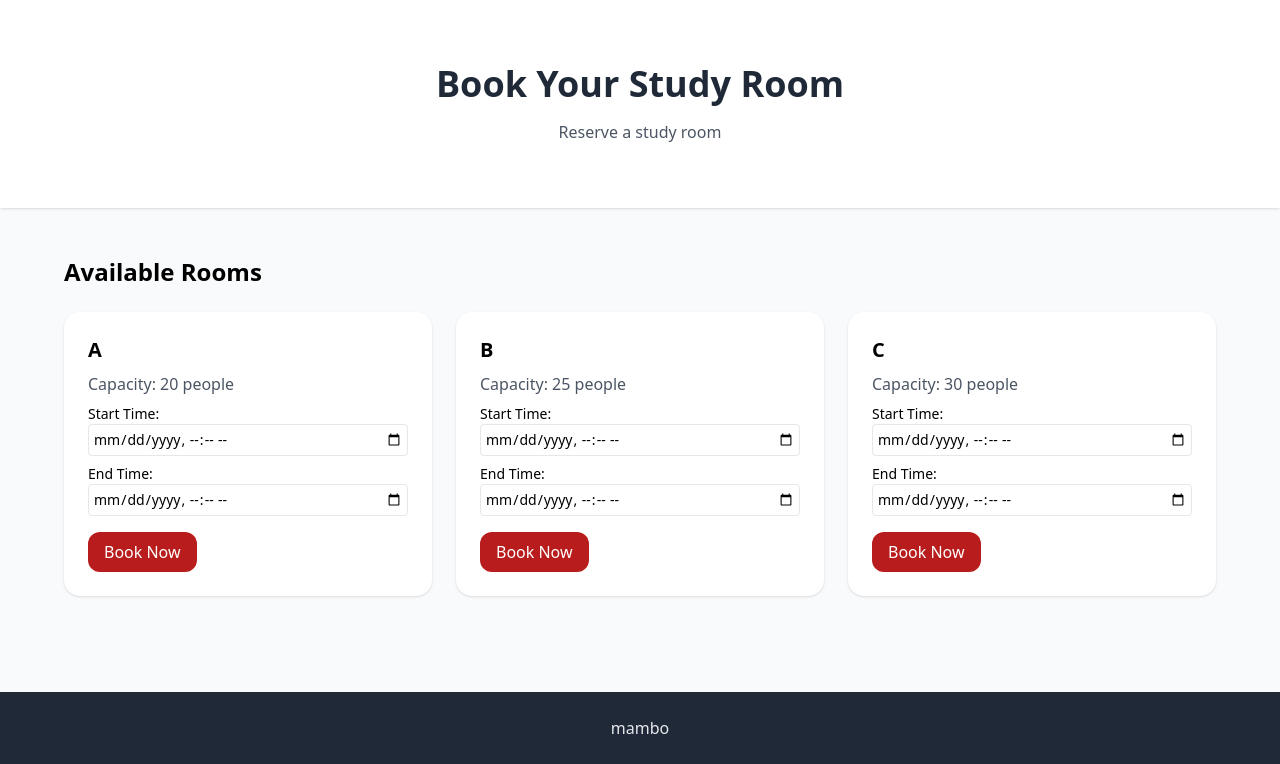
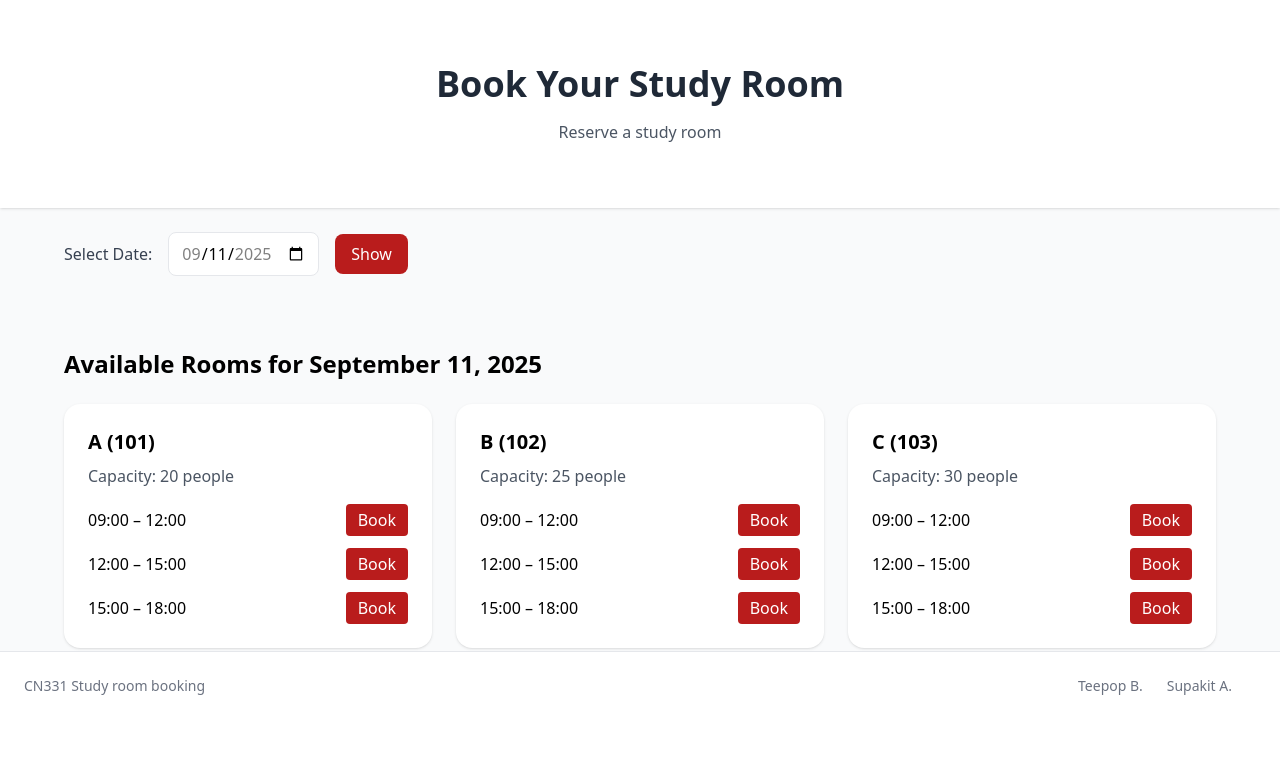
Before and after one commit to 6610685197/cn331-as2, a Django app: page / in a window 1280 px wide. Shown: the part 80-844 px from the top of the page. After the commit the page ends 775 px from the top, so only its background shows below. Run offline with Django 5.2, Linux system fonts and the light colour scheme; data comes from the database, SQL or seed files in the repository; data that the repository does not hold is empty; some libraries are stand-ins or nearby versions.

Commit message:
modified /template

```diff
--- a/booking/templates/base.html
+++ b/booking/templates/base.html
@@ -28,10 +28,19 @@
     </main>
 
     <!-- Footer -->
-    <footer class="bg-gray-800 text-gray-200 py-6 mt-12">
-        <div class="max-w-6xl mx-auto text-center">
-            <p>mambo</p>
-        </div>
+    <footer
+        class="fixed bottom-0 left-0 z-20 w-full p-4 bg-white border-t border-gray-200 shadow-sm md:flex md:items-center md:justify-between md:p-6 dark:bg-gray-800 dark:border-gray-600">
+        <span class="text-sm text-gray-500 sm:text-center dark:text-gray-400">
+            <p class="hover:">CN331 Study room booking </p>
+        </span>
+        <ul class="flex flex-wrap items-center mt-3 text-sm font-medium text-gray-500 dark:text-gray-400 sm:mt-0">
+            <li>
+                <a href="#" class="hover:underline me-4 md:me-6">Teepop B.</a>
+            </li>
+            <li>
+                <a href="#" class="hover:underline me-4 md:me-6">Supakit A.</a>
+            </li>
+        </ul>
     </footer>
 </body>
 
--- a/booking/templates/index.html
+++ b/booking/templates/index.html
@@ -1,6 +1,8 @@
-{% extends "base.html" %}
+{% extends 'base.html' %}
 
-{% block title %}Homepage{% endblock %}
+{% block title %}
+  Homepage
+{% endblock %}
 
 {% block content %}
   <!-- Hero Section -->
@@ -9,41 +11,43 @@
     <p class="mt-4 text-gray-600">Reserve a study room</p>
   </section>
 
+  <!-- Date Picker -->
+  <section class="max-w-6xl mx-auto py-6">
+    <form method="get" class="flex items-center space-x-4">
+      <label for="date" class="font-medium text-gray-700">Select Date:</label>
+      <input type="date" id="date" name="date" value="{{ selected_date|date:'Y-m-d' }}" min="{{ today|date:'Y-m-d' }}" max="{{ max_date|date:'Y-m-d' }}" class="border rounded-lg px-3 py-2 focus:ring-2 focus:ring-red-700" />
+      <button type="submit" class="bg-red-700 text-white px-4 py-2 rounded-lg hover:bg-red-800">Show</button>
+    </form>
+  </section>
+
   <!-- Rooms Section -->
   <section id="rooms" class="max-w-6xl mx-auto py-12">
-    <h3 class="text-2xl font-semibold mb-6">Available Rooms</h3>
+    <h3 class="text-2xl font-semibold mb-6">Available Rooms for {{ selected_date|date:'F j, Y' }}</h3>
     <div class="grid grid-cols-1 md:grid-cols-3 gap-6">
       {% for room in rooms %}
         <div class="bg-white rounded-2xl shadow p-6">
-        <h4 class="text-xl font-bold">{{ room.name }}</h4>
+          <h4 class="text-xl font-bold">{{ room.name }} ({{ room.number }})</h4>
           <p class="text-gray-600 mt-2">Capacity: {{ room.capacity }} people</p>
 
-        {% if room.is_open %}
-        <form method="post" class="mt-2">
+          <div class="mt-4 space-y-3">
+            {% for session in room.sessions %}
+              <div class="flex justify-between items-center">
+                <span class="font-medium">{{ session.label }}</span>
+                {% if session.is_booked %}
+                  <button class="bg-gray-400 text-white px-3 py-1 rounded cursor-not-allowed">Booked</button>
+                {% else %}
+                  <form method="post">
                     {% csrf_token %}
-            <input type="hidden" name="room_id" value="{{ room.id }}">
-            <label class="block text-sm mt-2">
-                Start Time:
-                <input type="datetime-local" name="start_time" required class="border p-1 rounded w-full">
-            </label>
-            <label class="block text-sm mt-2">
-                End Time:
-                <input type="datetime-local" name="end_time" required class="border p-1 rounded w-full">
-            </label>
-            <button type="submit"
-                class="mt-4 bg-red-700 text-white px-4 py-2 rounded-xl hover:bg-red-800">
-                Book Now
-            </button>
+                    <input type="hidden" name="room_id" value="{{ room.id }}" />
+                    <input type="hidden" name="date" value="{{ selected_date|date:'Y-m-d' }}" />
+                    <input type="hidden" name="session" value="{{ session.id }}" />
+                    <button type="submit" class="bg-red-700 text-white px-3 py-1 rounded hover:bg-red-800">Book</button>
                   </form>
-        {% else %}
-        <p class="text-red-600 font-medium mt-2">Fully Booked</p>
-        <button class="mt-4 bg-gray-400 text-white px-4 py-2 rounded-xl cursor-not-allowed">
-            Not Available
-        </button>
                 {% endif %}
               </div>
-      {% empty %}
-      <p>No rooms available right now.</p>
+            {% endfor %}
+          </div>
+        </div>
       {% endfor %}
     </div>
   </section>
```
Also changed, not shown: booking/templates/my_booking.html (deleted, +0 -25 lines), booking/templates/my_bookings.html (added, +20 -0 lines). Lines whose indentation alone changed are shown as unchanged.
